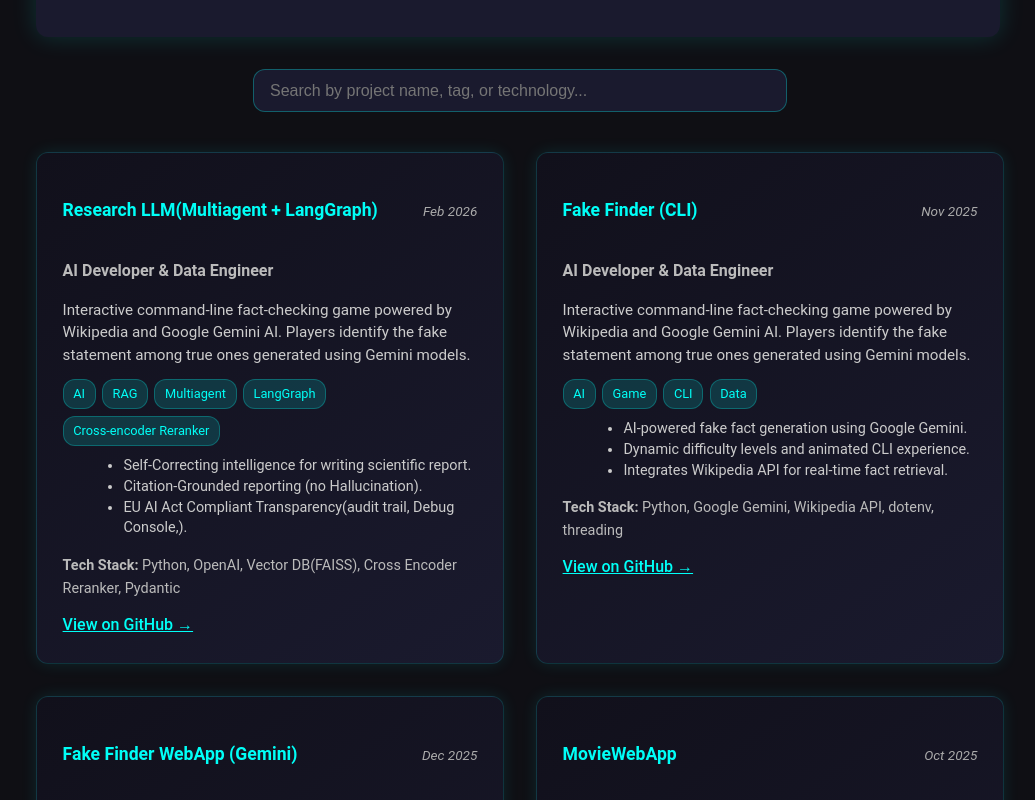
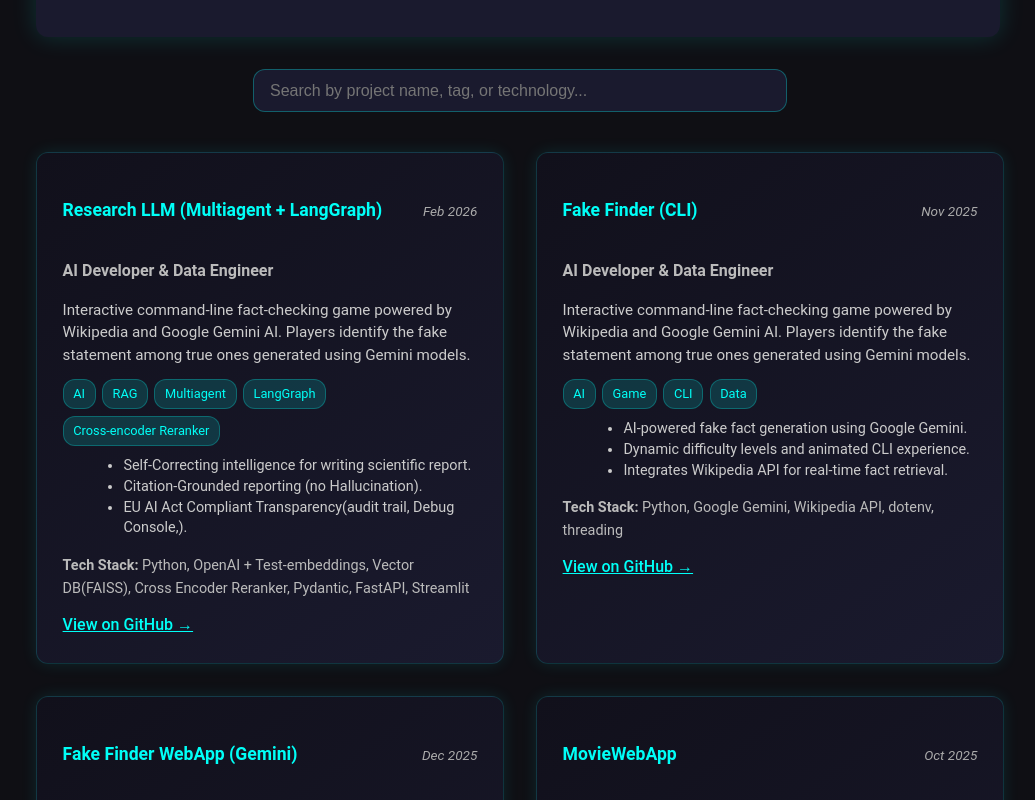
Before and after one commit to abhisakh/Advance_Portfolio, a React (Vite) app in the folder portfolio/: page /ai-projects in a window 1280 px wide. Shown: the part 582-1382 px from the top of the page, without its empty margins (172-1207 px from the left). Built offline with nearby package versions, Linux system fonts and the light colour scheme.

Commit message:
New project data added

```diff
--- a/portfolio/src/data/profileData.js
+++ b/portfolio/src/data/profileData.js
@@ -147,16 +147,18 @@ const profile = {
     ],
   projectsdata: [
       {
-      name: "Research LLM(Multiagent + LangGraph)",
+      name: "Research LLM (Multiagent + LangGraph)",
       tags: ["AI", "RAG", "Multiagent", "LangGraph", "Cross-encoder Reranker"],
       description:
         "Interactive command-line fact-checking game powered by Wikipedia and Google Gemini AI. Players identify the fake statement among true ones generated using Gemini models.",
       techStack: [
         "Python",
-        "OpenAI",
+        "OpenAI + Test-embeddings",
         "Vector DB(FAISS)",
         "Cross Encoder Reranker",
-        "Pydantic"
+        "Pydantic",
+        "FastAPI",
+        "Streamlit"
       ],
       role: "AI Developer & Data Engineer",
       github: "https://github.com/abhisakh/ResearchLLM_MultiAgent_LangGraph_RagGraph.git",
```
